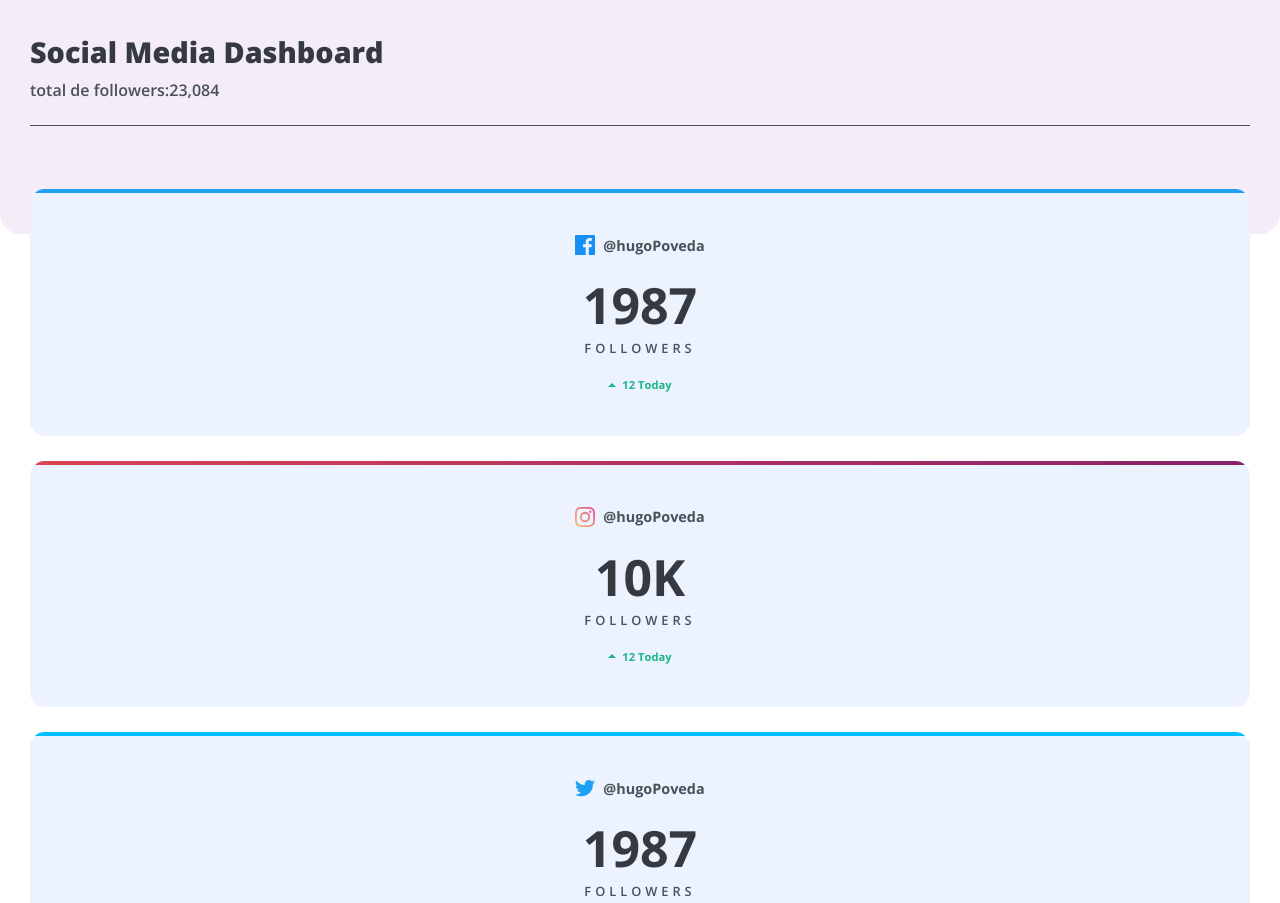
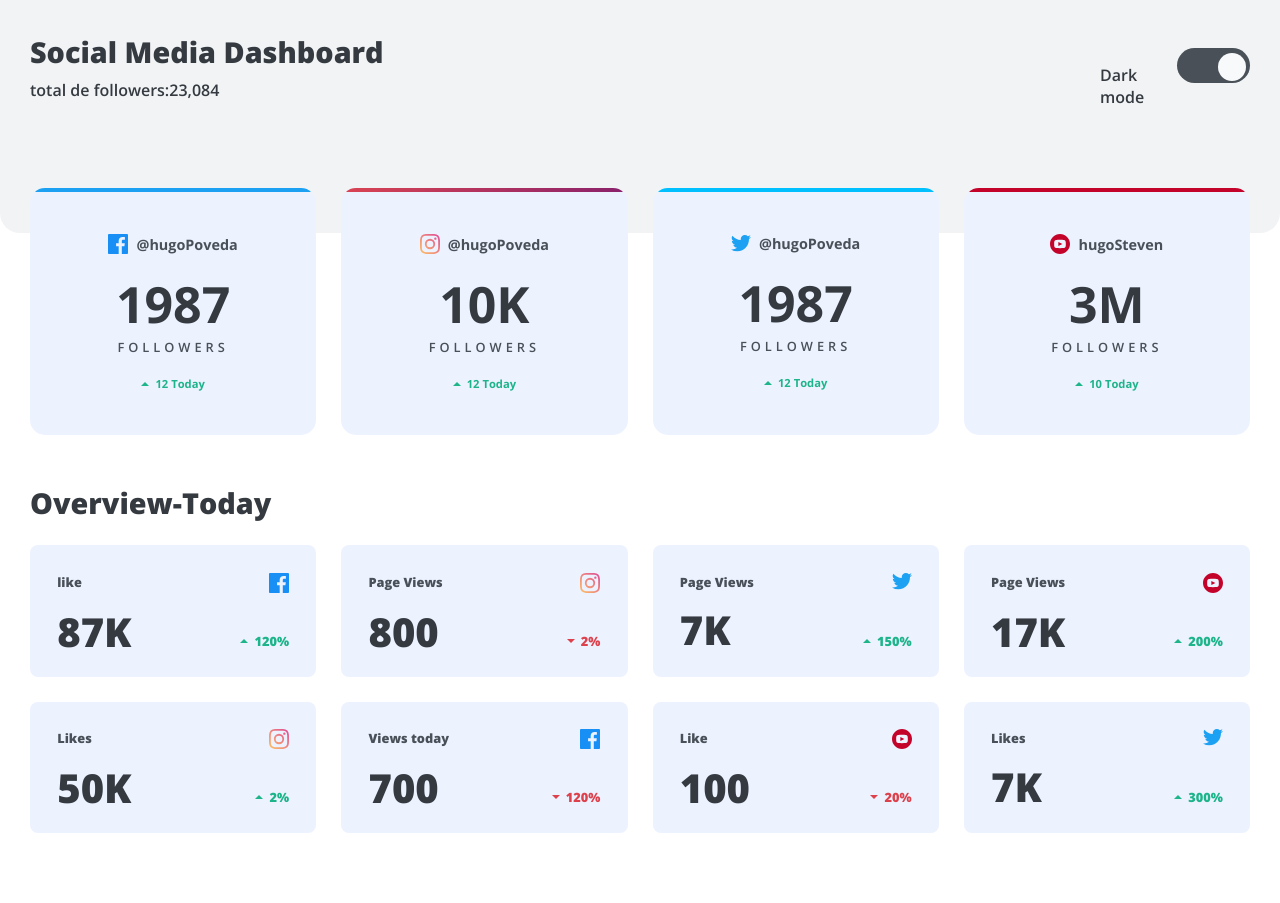
Before and after one commit to HugoStevenPoveda/Cards-html-css-pure, a plain HTML site: page index.html in a window 1280 px wide. Shown: the top 903 px of the page. After the commit the page ends 865 px from the top, so only its background shows below. Drawn offline with nearby package versions, Linux system fonts and the light colour scheme.

Commit message:
dasboard dark and light , falta mantener la recarg

```diff
--- a/css/styles.css
+++ b/css/styles.css
@@ -4,7 +4,9 @@ body{
 
     margin: 0;
     font-family: 'Open Sans', sans-serif;
-    color:#343a40;
+    color:var(--base-color);
+    background: var(--base-backgound);
+
 /* border:1px solid blue ; */
 
 }
@@ -16,6 +18,14 @@ body{
     --instagram:  linear-gradient(to right, #da4453, #89216b);
     --youTube: hsl(348, 97%, 39%);
     --gray:#495057;
+    --fondo:#edf2ff;
+    --fondo-header:#f1f3f5;
+    --base-backgound:white;
+    --base-color:#343a40;
+    --switch:#495057;
+    --switch-before:#f8f9fa;
+
+
 }
 
 .wrapper{
@@ -26,10 +36,68 @@ body{
     grid-row-gap:25px ;
 }
 
+.checkbox:checked~.switch::before{
+
+/* border: #444eda 1px solid ; */
+transform: translateX(0px);
+
+}
+
+
+
+
+.dark-mode{
+    display: flex;
+    justify-content: space-between;
+    padding-top: 1em;
+}
+
+
+
+
+.checkbox{
+     display: none;
+    }
+
+.switch{
+   /*  border: #89216b solid 1px; */
+    height: 35px;
+    display: block;
+    border-radius: 20px;
+    background: var(--switch);
+    width: 80px;
+    padding: 5px;
+    box-sizing: border-box;
+    cursor: pointer;
+    user-select: none;
+}
+
+
+
+.switch::before{
+
+  content: "";
+  display: block;
+  width: 28px;
+  height: 28px;
+  background:var(--switch-before);
+  border-radius: 50px;
+  transform: translateX(36px);
+
+  transform: 100s;
+  will-change: transform;
+
+
+}
+
+
+
+
+
 
 .header{
 
-background:#F4ECF7 ;
+background:var(--fondo-header) ;
 padding-bottom:100px ;
 border-radius: 0 0 20px 20px;
 padding-top: 2em;
@@ -38,10 +106,10 @@ padding-top: 2em;
 
 .header-followers{
 
-    color: var(--gray);
+
     margin: .5em 0 ;
     font-weight: 600;
-    border-bottom: solid 1px var(--gray) ;
+    border-bottom: solid 2px var(--gray) ;
     padding-bottom: 1.5em;
 
 }
@@ -63,7 +131,7 @@ margin-bottom: 3em;
 
     border-radius: 15px;
     overflow: hidden;
-    background:#edf2ff;
+    background:var(--fondo);
     text-align: center;
     padding: 2em 0 ;
     position: relative;
@@ -154,7 +222,7 @@ margin-right: 6px;
 }
 
 h2{
-    color: var(--gray);
+
     font-size: 1.8em;
     font-weight:800;
 
@@ -168,7 +236,7 @@ h2{
     display: grid;
     grid-template-columns: 1fr 1fr;
     grid-row-gap: 1em;
-    background:#E9F7EF ;
+    background:var(--fondo) ;
     border-radius: 8px;
     padding: 1.7em;
     }
@@ -221,3 +289,108 @@ h2{
     .card-small-porcentage img{
         margin-right: 6px;
     }
+
+  @media screen and (min-width:480px){
+      .grid{
+      grid-template-columns: 1fr 1fr ;
+
+      grid-column-gap:25px ;
+      }
+
+      .wrapper{
+      max-width: 1440px;
+      margin: auto;
+      }}
+@media screen and (min-width:768px){
+
+    .grid{
+        grid-template-columns: 1fr 1fr 1fr;
+        grid-column-gap:25px ;
+        }
+
+        .wrapper{
+            max-width: 1440px;
+            margin: auto;
+            }
+    }
+
+
+
+
+
+
+
+
+@media screen and (min-width:1204px){
+
+.grid{
+    grid-template-columns: 1fr 1fr 1fr 1fr;
+    grid-column-gap:25px ;
+    }
+    .wrapper{
+        max-width: 1440px;
+        margin: auto;
+        }
+
+        .header-followers{
+            border: none;
+        }
+
+        .header-grid{
+            display: grid;
+            grid-template-columns: 1fr 150px;
+        }
+}
+
+
+.is-dark-mode{
+    --fondo:#868e96;
+    --fondo-header:#212529;
+    --base-backgound:#343a40;
+    --base-color:#f8f9fa;
+    --switch:linear-gradient(90deg, rgba(195,250,232,1) 0%, rgba(73,80,87,0.9640231092436975) 49%);
+    --switch-before:radial-gradient(circle, rgba(8,127,91,1) 0%, rgba(241,243,245,1) 49%);
+
+}
+
+.is-dark-light{
+    --gray:#495057;
+    --fondo:#edf2ff;
+    --fondo-header:#f1f3f5;
+    --base-backgound:white;
+    --base-color:#343a40;
+    --switch:#495057;
+    --switch-before:#f8f9fa;
+}
+
+
+
+
+
+
+
+@media (prefers-color-scheme:dark){
+
+    :root{
+        --fondo:#868e96;
+        --fondo-header:#212529;
+        --base-backgound:#343a40;
+        --base-color:#f8f9fa;
+        --switch:linear-gradient(90deg, rgba(195,250,232,1) 0%, rgba(73,80,87,0.9640231092436975) 49%);
+        --switch-before:radial-gradient(circle, rgba(8,127,91,1) 0%, rgba(241,243,245,1) 49%);
+        }
+
+
+
+
+    .checkbox:checked~.switch{
+
+        background: linear-gradient(90deg,  rgba(73,80,87,0.9640231092436975) 0%, rgba(195,250,232,1) 49%);
+
+        }
+
+
+
+
+
+}
--- a/index.html
+++ b/index.html
@@ -12,10 +12,34 @@
 <body>
     <header class="header">
         <div class="wrapper">
-            <h1>Social Media Dashboard </h1>
-            <p class="header-followers">total de followers:23,084</p>
+
+            <div class="header-grid">
+
+                <div>
+                    <h1>Social Media Dashboard </h1>
+                    <p class="header-followers">total de followers:23,084</p>
+                </div>
+
+                <div class="dark-mode">
+
+                    <p class="dark-mode-title" >Dark mode</p>
+
+                    <input type="checkbox" class="checkbox"  id="checkbox">
+
+                    <label class="switch" for="checkbox" >
+                    </label>
+
+                </div>
+
+            </div>
+
         </div>
     </header>
+
+
+
+
+
     <section class="top-cards">
         <div class="wrapper">
 
@@ -266,6 +290,9 @@
         </section>
 
 
+        <script src="js/app.js"></script>
+
+
 
 
 
--- /dev/null
+++ b/js/app.js
@@ -0,0 +1,23 @@
+const checkbox =document.querySelector('#checkbox');
+
+
+if(window.matchMedia('(prefers-color-scheme:dark)').matches){
+
+checkbox.setAttribute('checked',true);
+console.log(window.matchMedia('(prefers-color-scheme:dark)'));
+}
+
+
+
+checkbox.addEventListener('change', function(event){
+    if(this.checked){
+        document.body.classList.add("is-dark-mode");
+        document.body.classList.remove("is-dark-light")
+
+
+    }else{
+        document.body.classList.remove("is-dark-mode");
+        document.body.classList.add("is-dark-light")
+
+    }
+})
```
